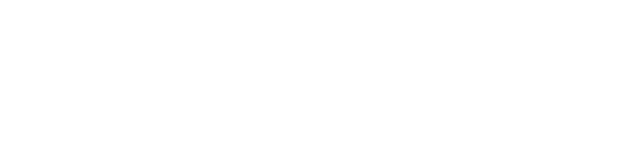
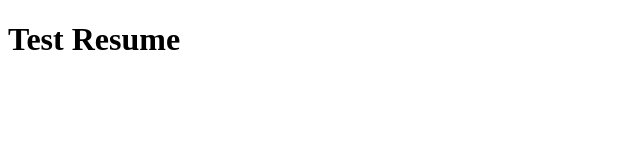
Before and after one commit to samael-god/rsschool-cv, a plain HTML site: page index.html in a window 1280 px wide. Shown: the whole page, without its empty margins (0-640 px from the left). Drawn offline with Linux system fonts and the light colour scheme.

Commit message:
feat: added CV#2

```diff
--- a/index.html
+++ b/index.html
@@ -5,6 +5,6 @@
     <title>Title</title>
 </head>
 <body>
-
+<h1>Test Resume</h1>
 </body>
 </html>
--- a/style.css
+++ b/style.css
@@ -0,0 +1,3 @@
+h1 {
+    color: red;
+}
```
